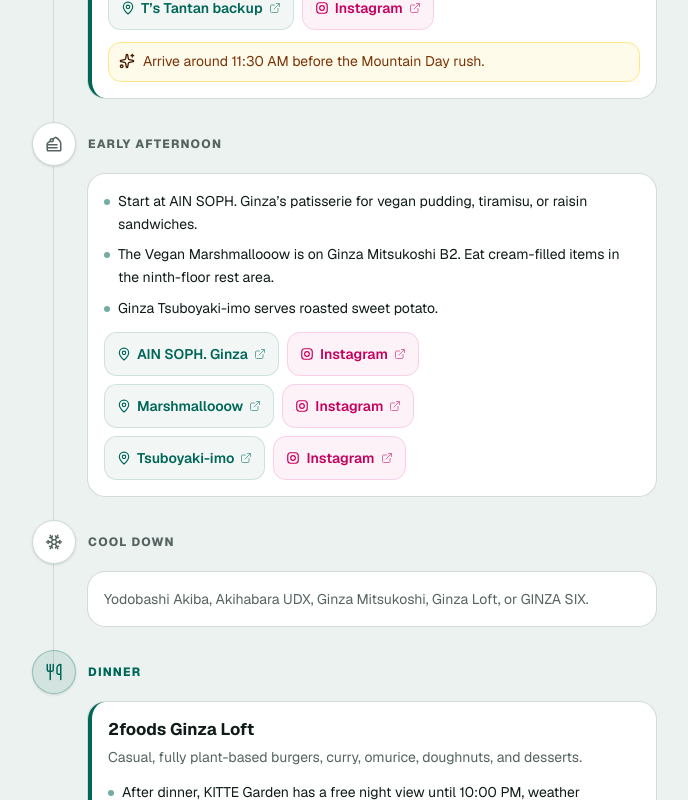
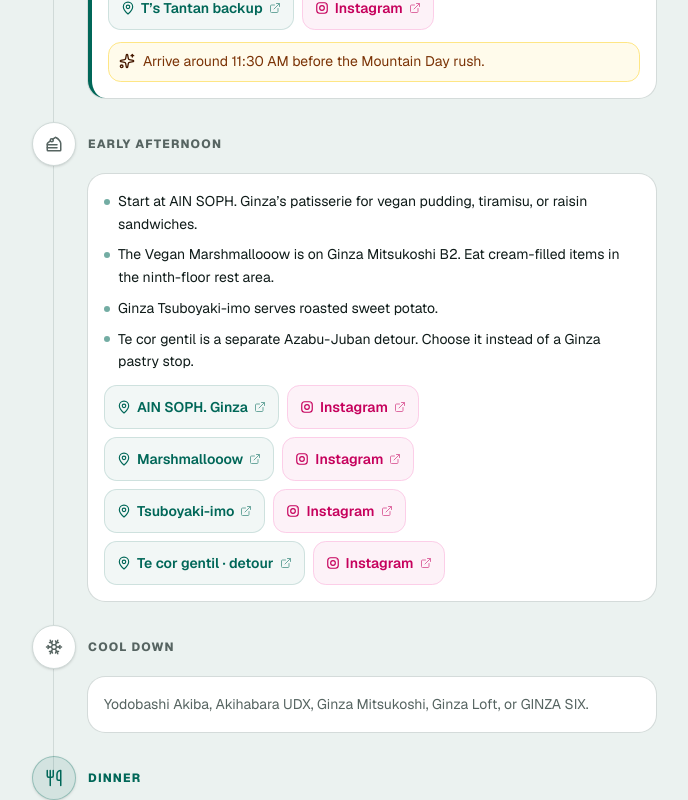
Before and after one commit to pepitovsevilla/pb-travels, a Next.js app: page /2026/tokyo in a window 1280 px wide. Shown: the part 11200-12000 px from the top of the page, without its empty margins (296-984 px from the left). Built offline with nearby package versions, Linux system fonts and the light colour scheme.

Commit message:
Add Te cor gentil pastry option

```diff
--- a/src/data/tokyo.ts
+++ b/src/data/tokyo.ts
@@ -78,6 +78,8 @@
   "The Vegan Marshmallooow Ginza":
     "https://www.instagram.com/theveganmarshmallooow/",
   "Ginza Tsuboyaki Imo": "https://www.instagram.com/tsubo_yakiimo/",
+  "te cor gentil vegan bakes Azabu Juban":
+    "https://www.instagram.com/tecorgentil/",
   "2foods Ginza Loft": "https://www.instagram.com/2foods.official/",
   "NEOShinjuku Atsushi":
     "https://www.instagram.com/neoshinjukuatsushi/",
@@ -559,6 +561,7 @@
       maps("AIN SOPH. Ginza", "AIN SOPH. Ginza"),
       maps("Marshmallooow", "The Vegan Marshmallooow Ginza"),
       maps("Tsuboyaki-imo", "Ginza Tsuboyaki Imo"),
+      maps("Te cor gentil · detour", "te cor gentil vegan bakes Azabu Juban"),
     ],
     timeline: [
       {
@@ -605,11 +608,13 @@
           "Start at AIN SOPH. Ginza’s patisserie for vegan pudding, tiramisu, or raisin sandwiches.",
           "The Vegan Marshmallooow is on Ginza Mitsukoshi B2. Eat cream-filled items in the ninth-floor rest area.",
           "Ginza Tsuboyaki-imo serves roasted sweet potato.",
+          "Te cor gentil is a separate Azabu-Juban detour. Choose it instead of a Ginza pastry stop.",
         ],
         links: [
           maps("AIN SOPH. Ginza", "AIN SOPH. Ginza"),
           maps("Marshmallooow", "The Vegan Marshmallooow Ginza"),
           maps("Tsuboyaki-imo", "Ginza Tsuboyaki Imo"),
+          maps("Te cor gentil · detour", "te cor gentil vegan bakes Azabu Juban"),
         ],
       },
       {
@@ -830,6 +835,11 @@
     note: "Hot or chilled roasted sweet potato",
   },
   {
+    area: "Azabu-Juban",
+    place: maps("Te cor gentil", "te cor gentil vegan bakes Azabu Juban"),
+    note: "Fully vegan bakery; separate detour from the Ginza route",
+  },
+  {
     area: "Hiroo / Ebisu",
     place: maps("hal okada vegan patisserie", "hal okada vegan patisserie Hiroo"),
     note: "Closed Wednesday",
```
